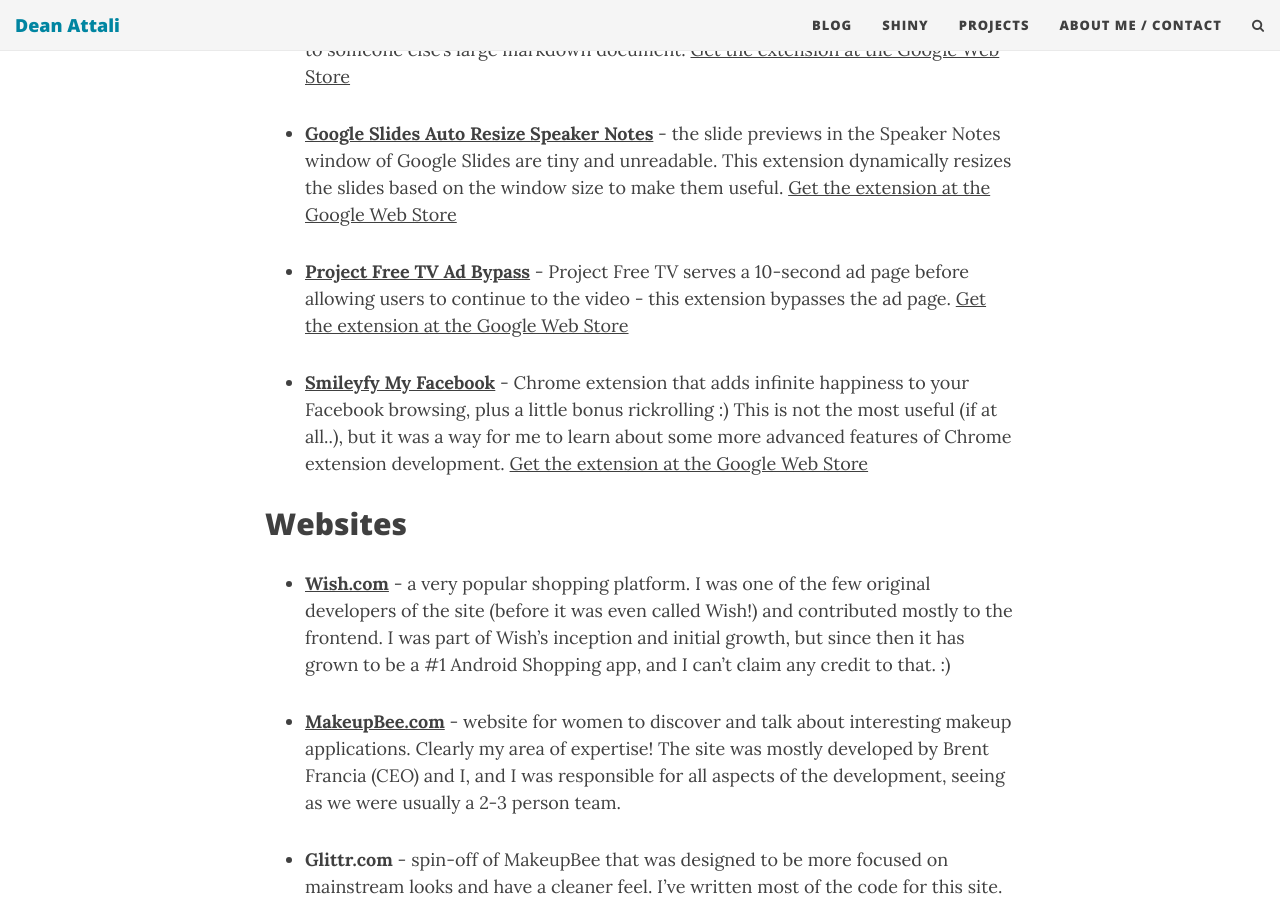
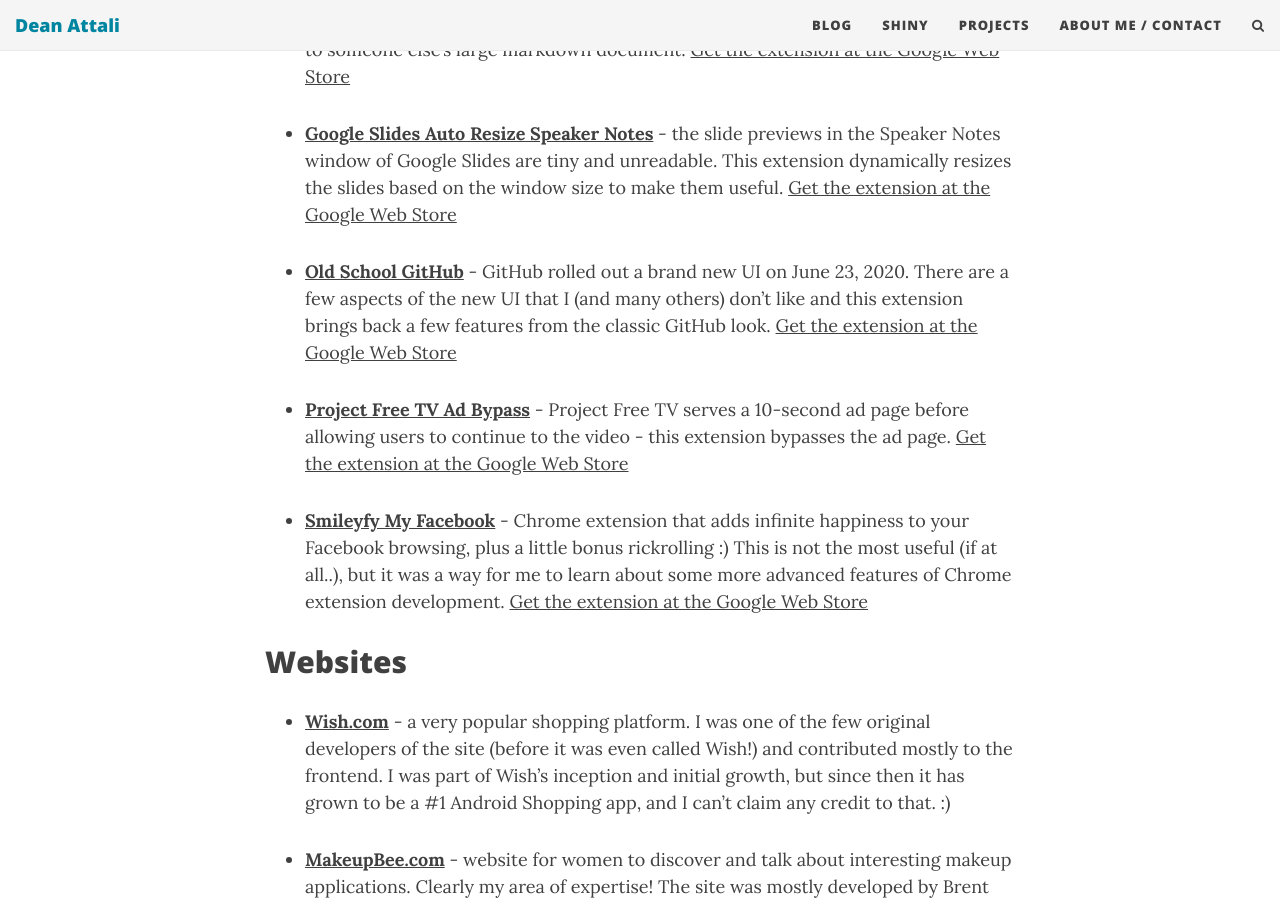
Before and after one commit to daattali/daattali.github.io, a Jekyll site: the page built from projects.md, in a window 1280 px wide and 900 px high, scrolled down 2791 px. Built offline with Jekyll 4.4.1, drawn with Linux system fonts in a browser that asks for light colours; nearby versions of some CDN libraries; comment, search, counter and statistics services are not loaded.

Commit message:
add Old School GitHub extension to projects

```diff
--- a/projects.md
+++ b/projects.md
@@ -62,6 +62,8 @@
 - **[GitHub Diff Navigator](https://github.com/daattali/github-diff-navigator-extension)** - allows you to easily navigate through the changes in a file that has been edited on GitHub.  Especially useful when editing a markdown file within the browser, as GitHub will only show you the full changed file but not show you *where* the edits were made. I find this very helpful every time I make small edits to someone else's large markdown document.  [Get the extension at the Google Web Store](https://chrome.google.com/webstore/detail/github-diff-navigator/aoojogkiedabnddmokieplfnmjehlneo)
 
 - **[Google Slides Auto Resize Speaker Notes](https://github.com/daattali/gslides-betternotes-extension)** - the slide previews in the Speaker Notes window of Google Slides are tiny and unreadable. This extension dynamically resizes the slides based on the window size to make them useful. [Get the extension at the Google Web Store](https://chrome.google.com/webstore/detail/google-slides-auto-resize/piciggpbidhfbpefjjbomcgomanjfbeb)
+
+- **[Old School GitHub](https://github.com/daattali/oldschool-github-extension)** - GitHub rolled out a brand new UI on June 23, 2020. There are a few aspects of the new UI that I (and many others) don't like and this extension brings back a few features from the classic GitHub look. [Get the extension at the Google Web Store](https://chrome.google.com/webstore/detail/old-school-github/blkkkhifjoiedclojflfcenbjigdajeb)
 
 - **[Project Free TV Ad Bypass](https://github.com/daattali/pftv-ad-bypass-extension)** - Project Free TV serves a 10-second ad page before allowing users to continue to the video - this extension bypasses the ad page. [Get the extension at the Google Web Store](https://chrome.google.com/webstore/detail/project-free-tv-ad-bypass/modfjcgeknfglkdgckkomdcgokkjaadd)
 
```
